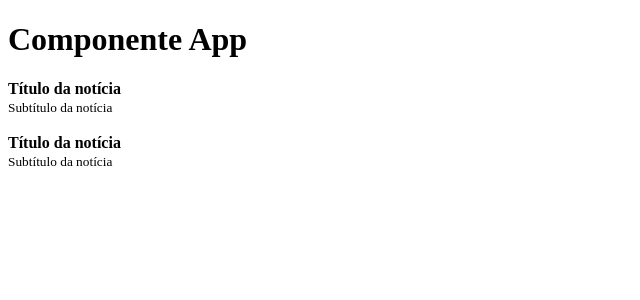
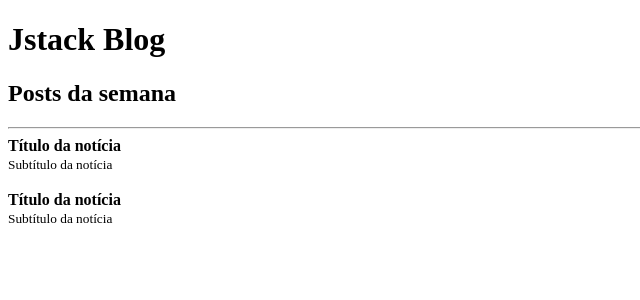
Before and after one commit to gabrielgamboa/fundamentos-react, a React app: page / in a window 1280 px wide. Shown: the top 300 px of the page, without its empty margins (0-640 px from the left). Built offline with nearby package versions, Linux system fonts and the light colour scheme.

Commit message:
feat: learning about children props

```diff
--- a/src/App.js
+++ b/src/App.js
@@ -1,10 +1,16 @@
 import React from 'react';
 import Post from './Post';
+import Header from './Header';
 
 export default function App() {
     return (
         <React.Fragment>
-            <h1>Componente App</h1>
+           <Header title="Jstack Blog">
+                <h2>Posts da semana</h2>
+           </Header>
+
+           <hr/>
+
             <Post title="Título da notícia" subtitle="Subtítulo da notícia"></Post>
             <Post title="Título da notícia" subtitle="Subtítulo da notícia"></Post>
 
--- /dev/null
+++ b/src/Header.js
@@ -0,0 +1,10 @@
+import React from "react";
+
+export default function Header({title, children}) {
+    return (
+        <>
+            <h1>{title}</h1>
+            {children}
+        </>
+    );
+}
```
